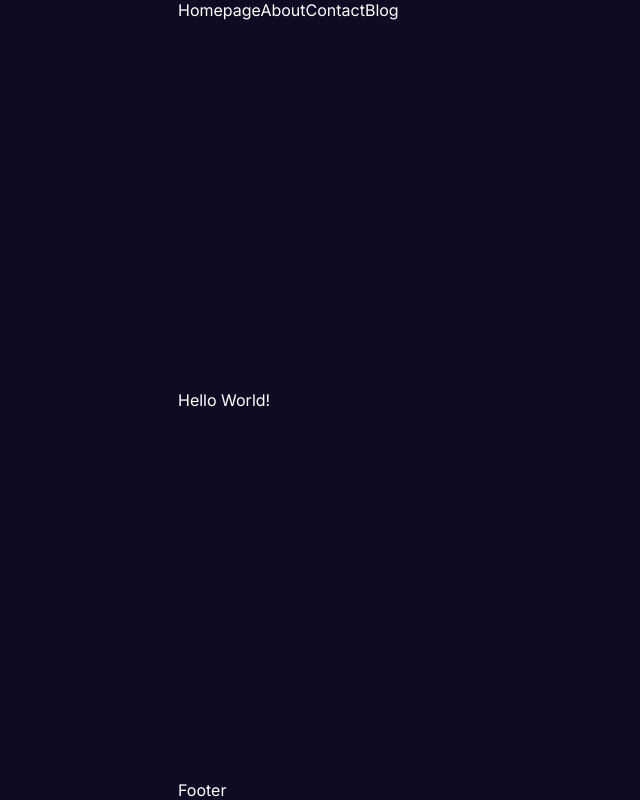
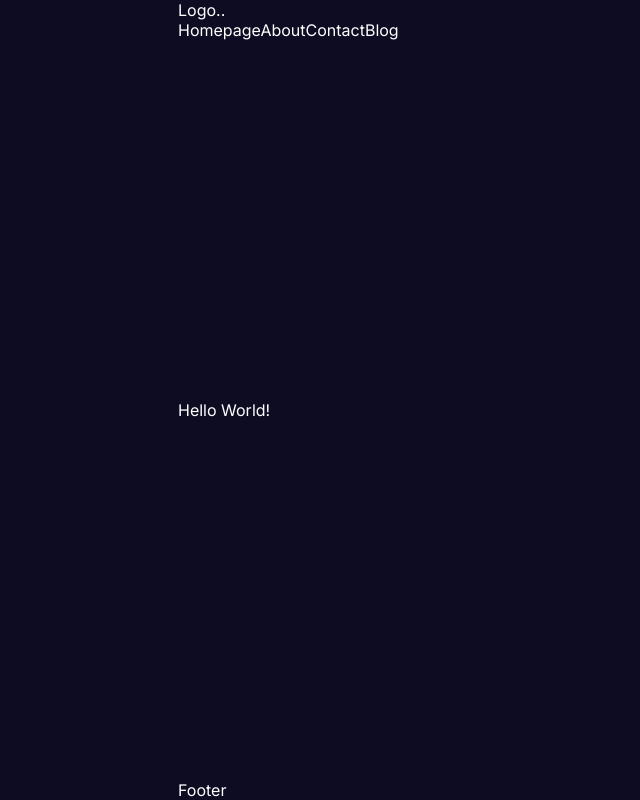
Before and after one commit to DHARAKA-METH/Next_Js_Project, a Next.js app: page / in a window 1280 px wide. Shown: the whole page, without its empty margins (0-640 px from the left). Built offline with nearby package versions, Linux system fonts and the light colour scheme.

Commit message:
nav bar styles

```diff
--- a/src/components/navbar/Navbar.jsx
+++ b/src/components/navbar/Navbar.jsx
@@ -1,10 +1,15 @@
 import React from 'react'
 import Links from './links/Links'
+import style from './Navbar.module.css'
 
 const Navbar = () => {
   return (
-    <div>
-      <Links/>
+    <div className={style.container}>
+      <div>Logo..</div>
+      <div >
+        <Links/>
+        </div>
+
     </div>
   )
 }
```
